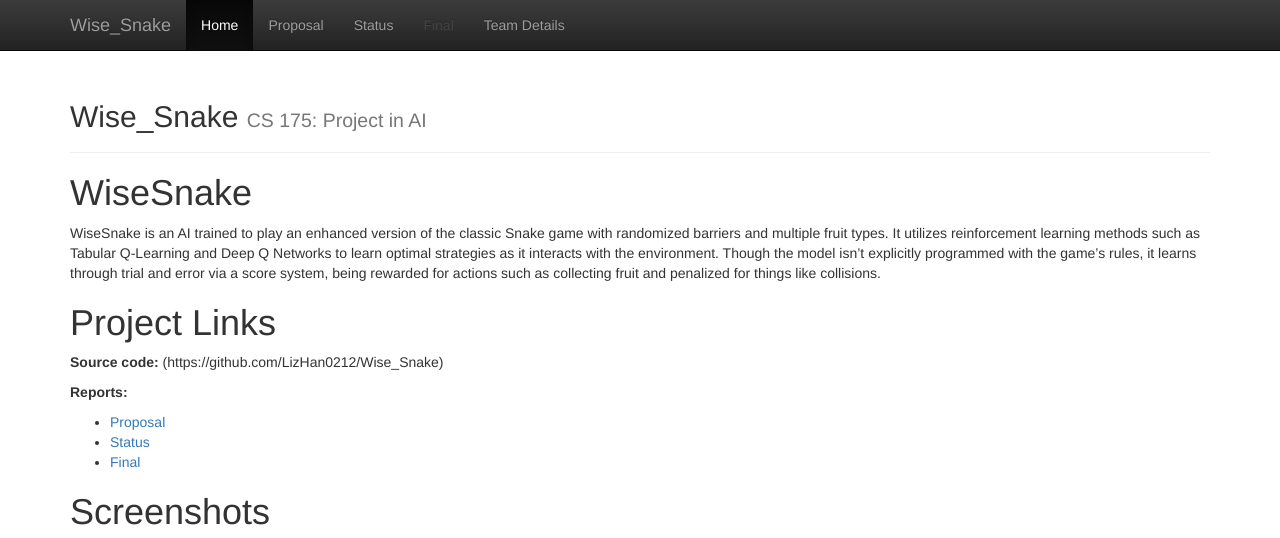
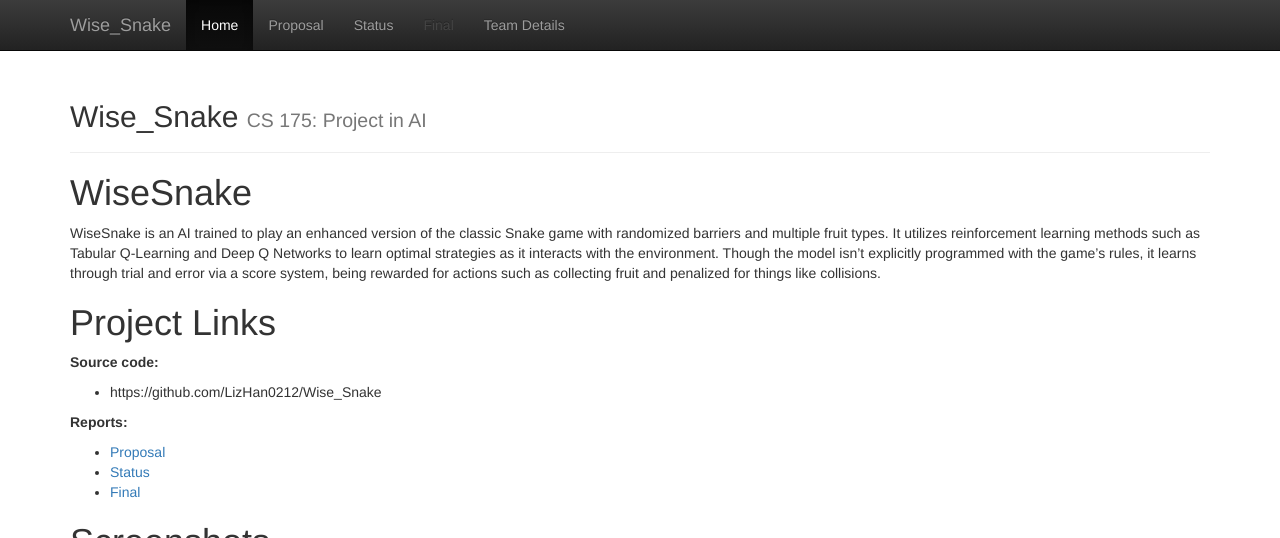
Before and after one commit to LizHan0212/Wise_Snake, a Jekyll site: the page built from docs/index.md, in a window 1280 px wide and 900 px high, cut to the strip 0-538 px from the top of the window. Built offline with Jekyll 4.4.1, drawn with Linux system fonts in a browser that asks for light colours.

```diff
--- a/docs/index.md
+++ b/docs/index.md
@@ -9,7 +9,8 @@ WiseSnake is an AI trained to play an enhanced version of the classic Snake game
 
 # Project Links
 
-**Source code:** (https://github.com/LizHan0212/Wise_Snake)
+**Source code:**
+- https://github.com/LizHan0212/Wise_Snake
 
 **Reports:**
 - [Proposal](proposal.html)
```
